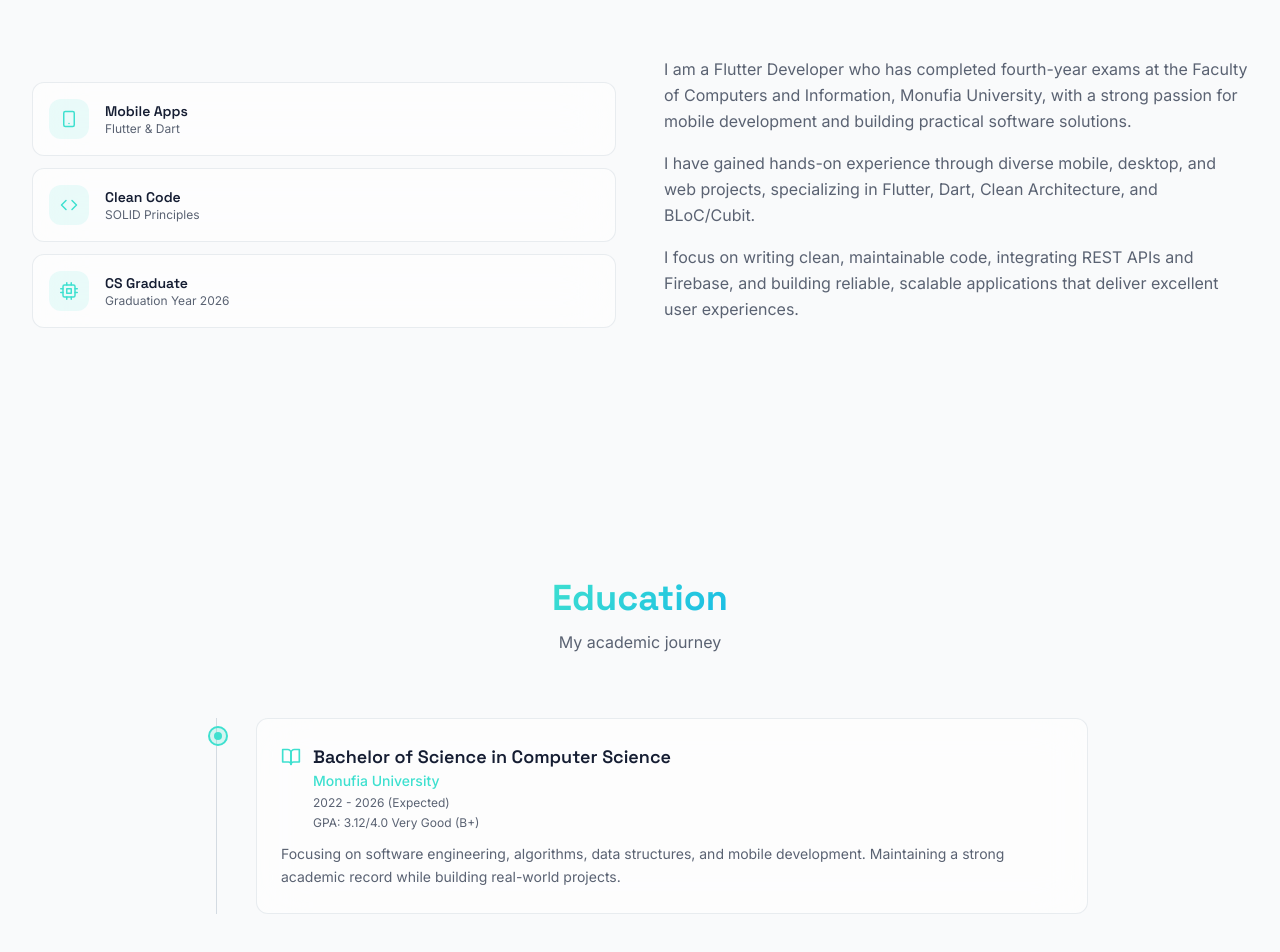
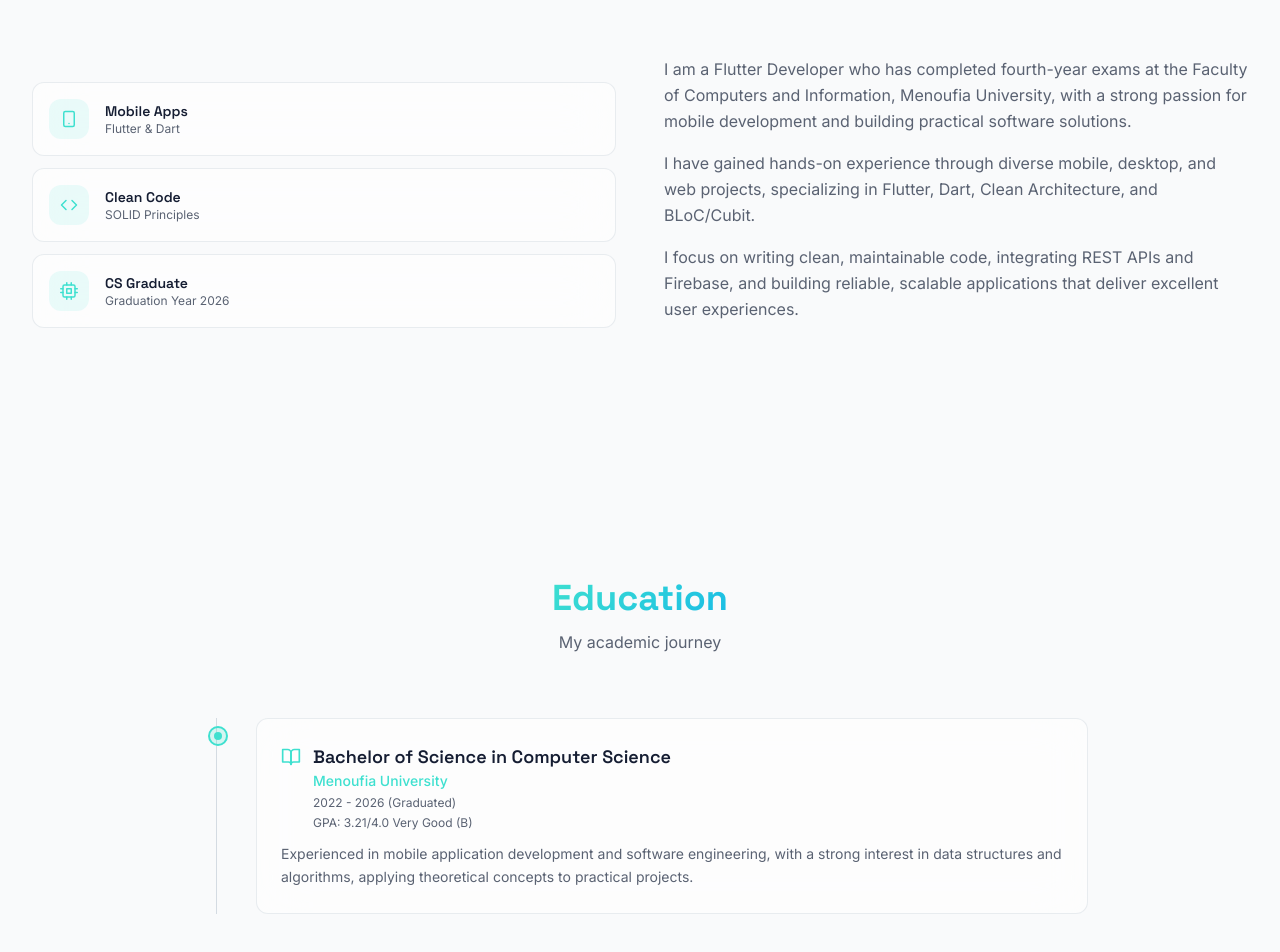
Before and after one commit to mkgit04/Portfolio, a React (Vite) app: page / in a window 1280 px wide. Shown: the part 996-1948 px from the top of the page. Built offline with nearby package versions, Linux system fonts and the light colour scheme; the HTML template or start-up script is replaced by a standard one.

Commit message:
Fix typos in university name across README and component files

```diff
--- a/src/components/portfolio/AboutSection.tsx
+++ b/src/components/portfolio/AboutSection.tsx
@@ -76,7 +76,7 @@ const AboutSection = () => {
             <p className="text-muted-foreground leading-relaxed mb-4">
               {isArabic
                 ? "أنا مطور Flutter وقد أنهيت امتحانات السنة الرابعة بكلية الحاسبات والمعلومات بجامعة المنوفية. أمتلك شغفًا بتطوير تطبيقات الموبايل وبناء حلول برمجية عملية."
-                : "I am a Flutter Developer who has completed fourth-year exams at the Faculty of Computers and Information, Monufia University, with a strong passion for mobile development and building practical software solutions."}
+                : "I am a Flutter Developer who has completed fourth-year exams at the Faculty of Computers and Information, Menoufia University, with a strong passion for mobile development and building practical software solutions."}
             </p>
 
             <p className="text-muted-foreground leading-relaxed mb-4">
--- a/src/components/portfolio/EducationSection.tsx
+++ b/src/components/portfolio/EducationSection.tsx
@@ -9,13 +9,13 @@ const EducationSection = () => {
   const education = [
     {
       degree: isArabic ? "بكالوريوس علوم الحاسب" : "Bachelor of Science in Computer Science",
-      institution: isArabic ? "جامعة المنوفية" : "Monufia University",
-      period: isArabic ? "2022 - 2026 (متوقع)" : "2022 - 2026 (Expected)",
-      gpa: "3.12/4.0",
-      gpaGrade: isArabic ? "جيد جداً (B+)" : "Very Good (B+)",
+      institution: isArabic ? "جامعة المنوفية" : "Menoufia University",
+      period: isArabic ? "2022 - 2026 (خريج)" : "2022 - 2026 (Graduated)",
+      gpa: "3.21/4.0",
+      gpaGrade: isArabic ? "جيد جداً (B)" : "Very Good (B)",
       description: isArabic
-        ? "أركز على هندسة البرمجيات والخوارزميات وهياكل البيانات وتطوير تطبيقات الموبايل، مع الحفاظ على مستوى أكاديمي قوي بالتوازي مع تنفيذ مشاريع عملية."
-        : "Focusing on software engineering, algorithms, data structures, and mobile development. Maintaining a strong academic record while building real-world projects.",
+  ? "أمتلك خبرة في تطوير تطبيقات الموبايل وهندسة البرمجيات، مع اهتمام بهياكل البيانات والخوارزميات، وتطبيق المفاهيم النظرية في بناء مشاريع عملية."
+  : "Experienced in mobile application development and software engineering, with a strong interest in data structures and algorithms, applying theoretical concepts to practical projects.",
     },
   ];
 
```
Also changed, not shown: 1 other file (tests, documents, lock files or other folders).
